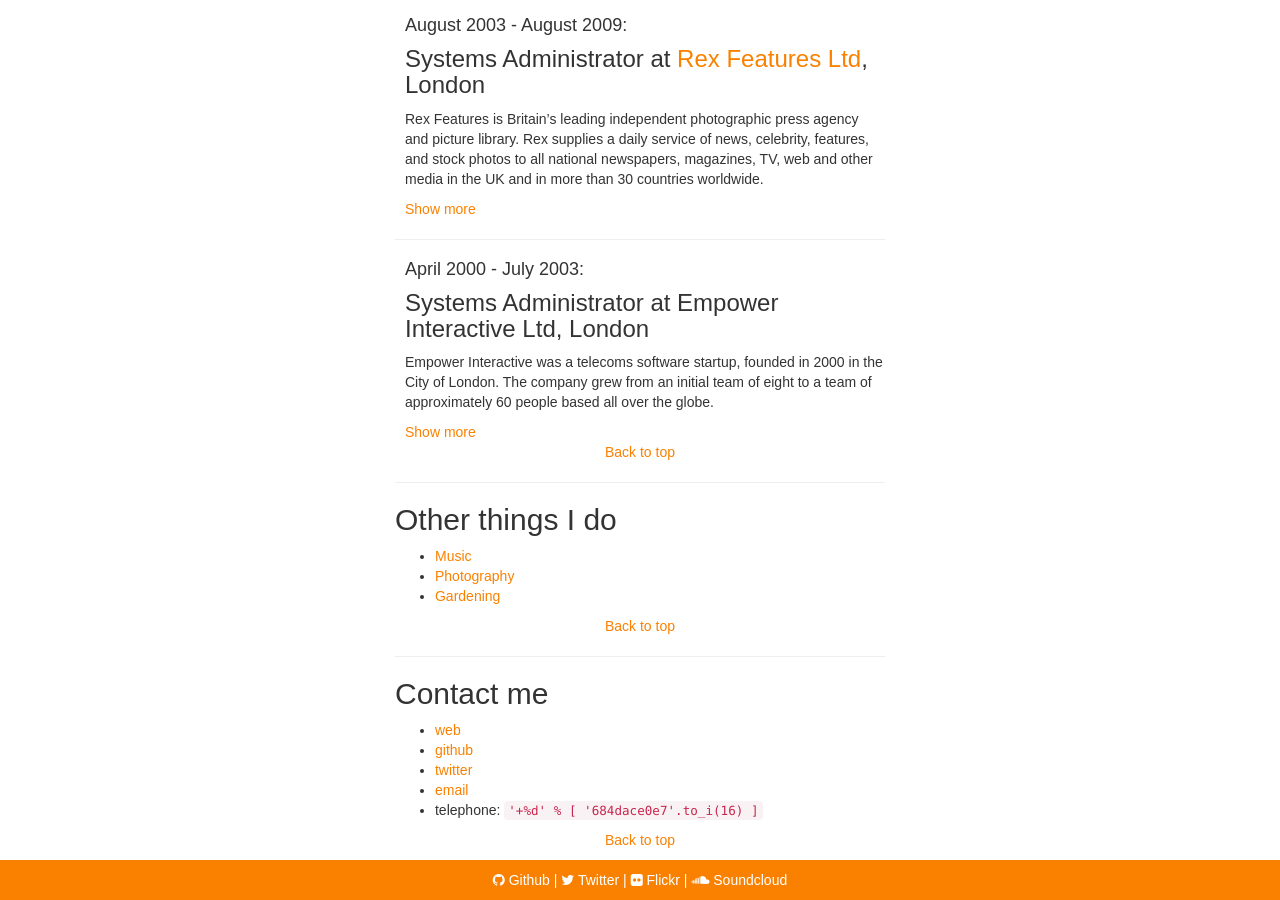
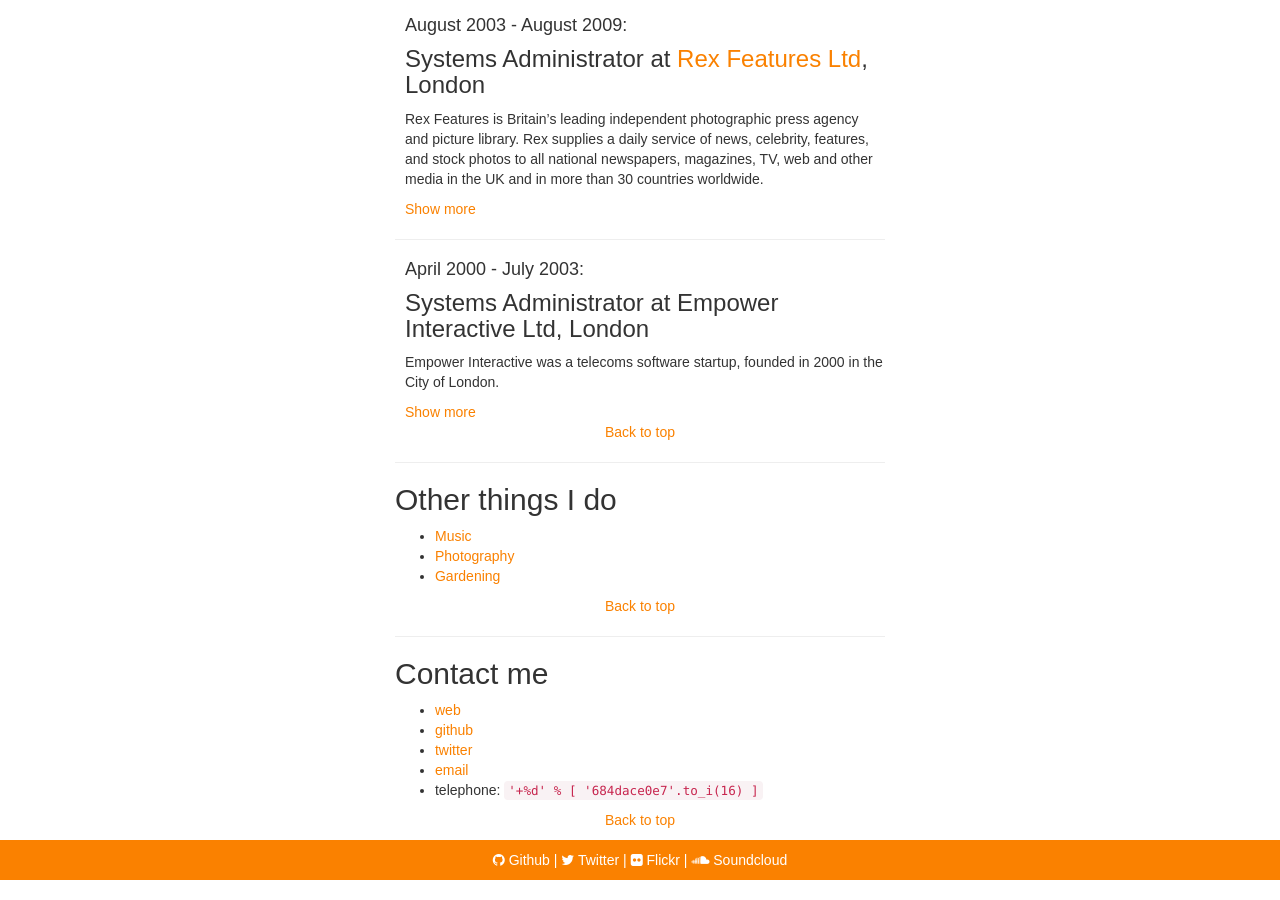
Before and after one commit to pikesley/pikesley.github.io, a Jekyll site: the page built from cv.html, in a window 1280 px wide and 900 px high, scrolled down 1131 px. Built offline with Jekyll 4.4.1, drawn with Linux system fonts in a browser that asks for light colours; nearby versions of some CDN libraries; some web fonts are replaced.

Commit message:
Too many words

```diff
--- a/_data/cv/employers.yml
+++ b/_data/cv/employers.yml
@@ -137,8 +137,7 @@
     end:    July 2003
   headline:    |
     Empower Interactive was a telecoms software startup, founded in 2000 in the
-    City of London. The company grew from an initial team of eight to a team of
-    approximately 60 people based all over the globe.
+    City of London.
   blurb:    |
     Having joined Empower at its inception, my initial responsibilities were to
     design and implement the IT infrastructure necessary to support the operations
```
